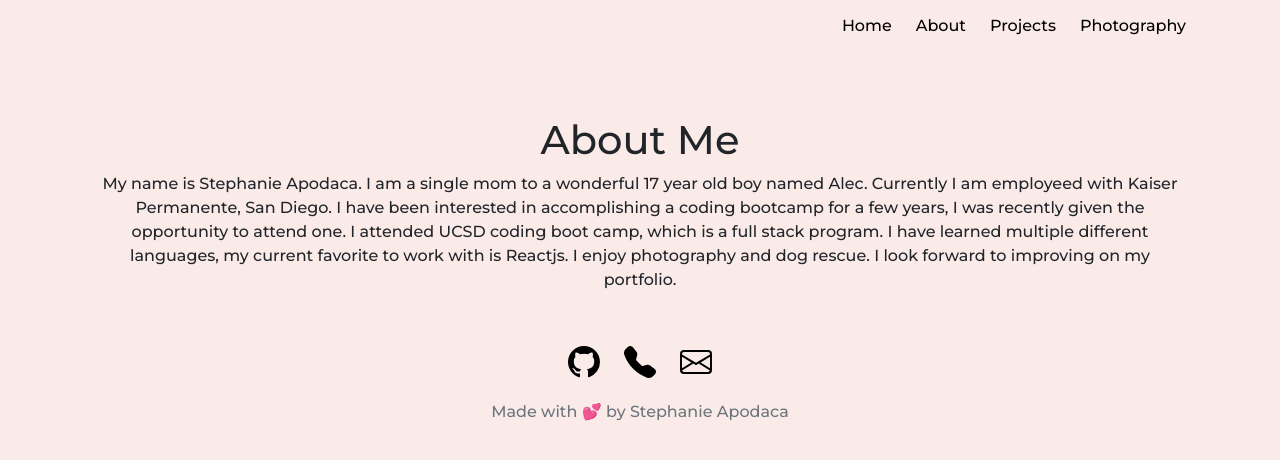
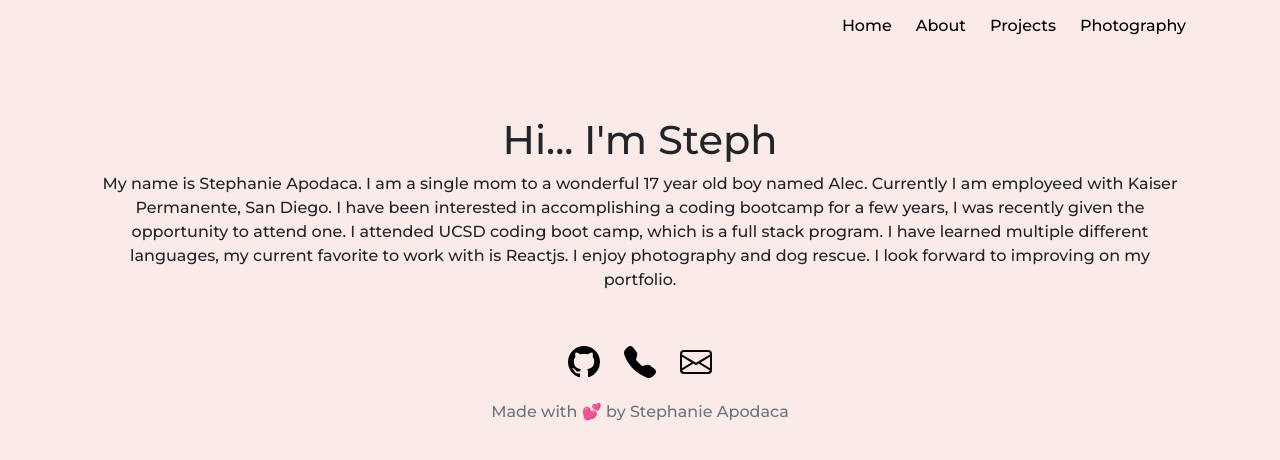
Before and after one commit to StephJosie/react_portfolio, a React (Create React App) app: page /About in a window 1280 px wide. Shown: the top 460 px of the page. Built offline with nearby package versions, Linux system fonts and the light colour scheme.

Commit message:
added to about me

```diff
--- a/src/Components/About.jsx
+++ b/src/Components/About.jsx
@@ -10,7 +10,7 @@ export default function About() {
                     <div className="col">
                         <div className="card text-center border-0">
                             <div className="card-body">
-                                <h1 className="card-title" id="aboutme">About Me</h1>
+                                <h1 className="card-title" id="aboutme">Hi... I'm Steph</h1>
                                 <p className="card-text-center">My name is Stephanie Apodaca. I am a single mom to a wonderful 17 year old boy named Alec.  Currently I am employeed with Kaiser
                                     Permanente, San Diego.
                                     I have been interested in accomplishing a coding bootcamp for a few years, I was recently given the
```
